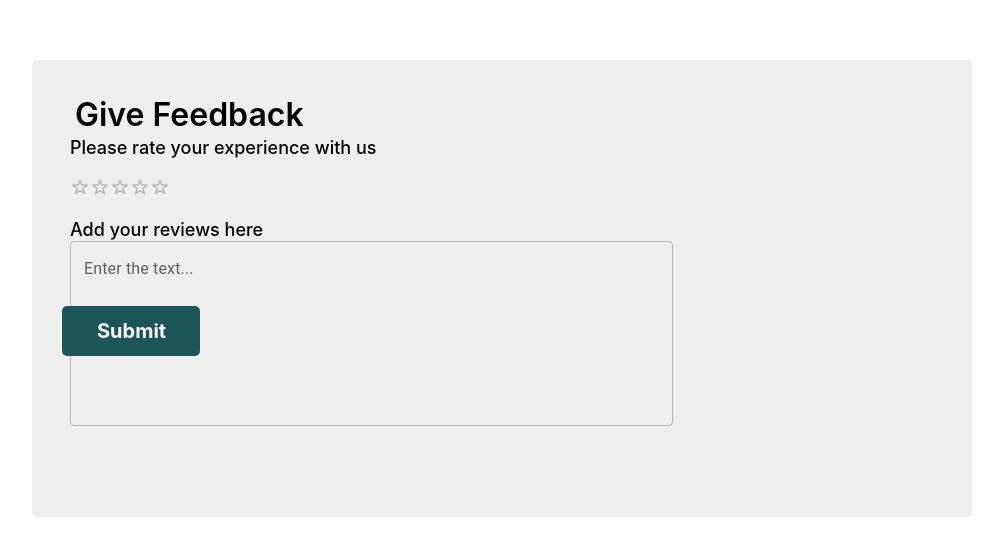
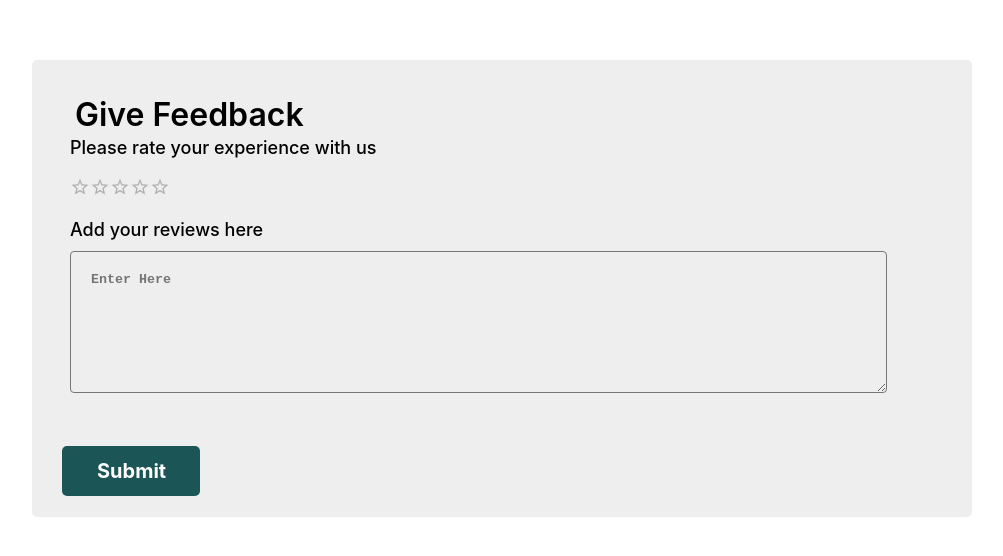
Before and after one commit to The-Unicorn-Coders/Sports-Arena-Booking-System, a React (Create React App) app in the folder frontend/: page /Feedback in a window 1280 px wide. Shown: the part 140-696 px from the top of the page, without its empty margins (276-1279 px from the left). Built offline with nearby package versions, Linux system fonts and the light colour scheme.

Commit message:
updated feedback

```diff
--- a/frontend/src/Pages/Feedback.css
+++ b/frontend/src/Pages/Feedback.css
@@ -88,11 +88,16 @@ color: #000000;
 
   #outlined-basic3 {
 
-    height: 152px;
-    width: 575px;
+    height: 100px;
+    width: 775px;
     left: 0px;
-    top: 0px;
+    top: 10px;
     border-radius: 4px;
+    padding: 20px;
+    margin-top: 10px;
+    font-weight: 700;
+    background-color: #EEEEEE;
+
 
 
 
@@ -100,7 +105,7 @@ color: #000000;
 
 
   .s-btn{
-    margin-top: 86px;
+    margin-top: 226px;
     margin-left: 300px;
     height: 50px;
 width: 138px;
--- a/frontend/src/Pages/Feedback.js
+++ b/frontend/src/Pages/Feedback.js
@@ -102,7 +102,7 @@ const Feedback = () => {
 
   <label for="fname" class="subject3">Add your reviews here</label>
   <br/>
-  <TextField    value={review}
+  <textarea placeholder="Enter Here" value={review}
             onChange={(e) => setReview(e.target.value)} id="outlined-basic3" label="Enter the text..." variant="outlined" />
 
   <Button type="submit" variant="contained"  class='s-btn' onClick={handleRatingSubmit}>Submit</Button>
```
